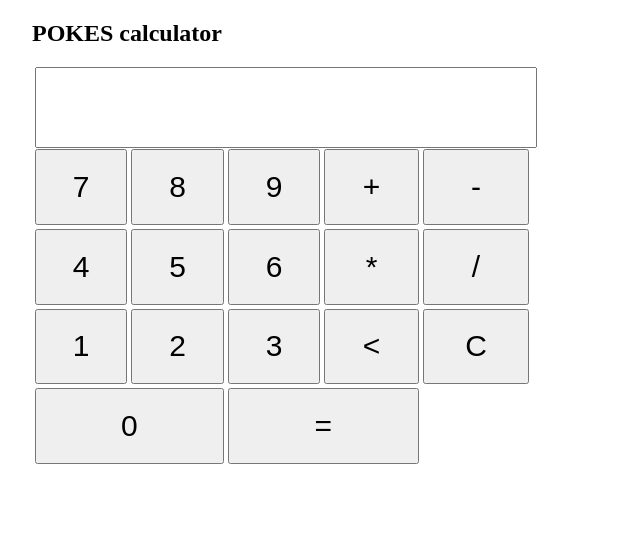
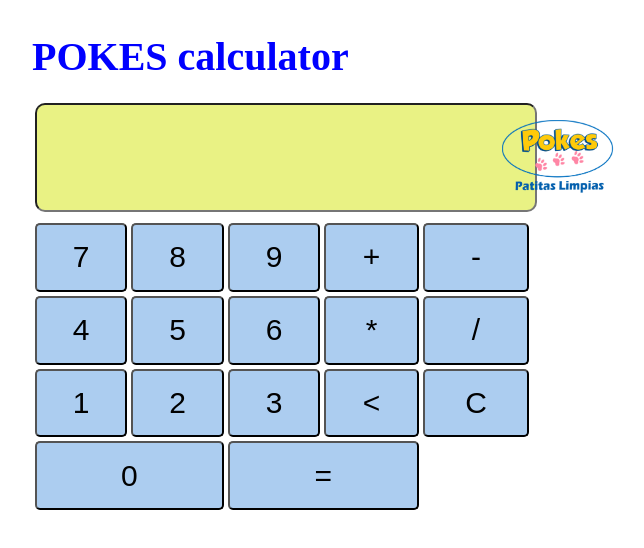
Before and after one commit to javicast55/Calculadora, a plain HTML site: page index.html in a window 1280 px wide. Shown: the whole page, without its empty margins (358-1002 px from the left). Drawn offline with Linux system fonts and the light colour scheme.

Commit message:
logo and colors

```diff
--- a/index.html
+++ b/index.html
@@ -10,6 +10,7 @@
 <body>
     <form name="fo">
         <h2>POKES calculator</h2>
+        <img src="img/logo.png">
         <table>
             <tr>
                 <td colspan="5">
--- a/style.css
+++ b/style.css
@@ -1,10 +1,32 @@
+h2{
+    color: blue;
+    font-size: 40px;
+}
+
+img{
+    position: absolute;
+    left: 860px;
+    bottom: 590px;
+    height: 90px;
+}
+
 /*======= inputs ======*/
-input[type="button"], input[type="text"]{
+input[type="button"]{
+    background: #accdf0;
     width: 100%;
     height: 100%;
     font-size: 30px;
+    border-radius: 5px;
 }
 
+input[type="text"]{
+    margin-bottom: 20px;
+    width: 100%;
+    height: 100%;
+    font-size: 30px;
+    background: #e9f284;
+    border-radius: 10px;
+}
 /*======= table ======*/
 
 table,form{
```
Also changed, not shown: img/logo.png (added), 1 other file.
